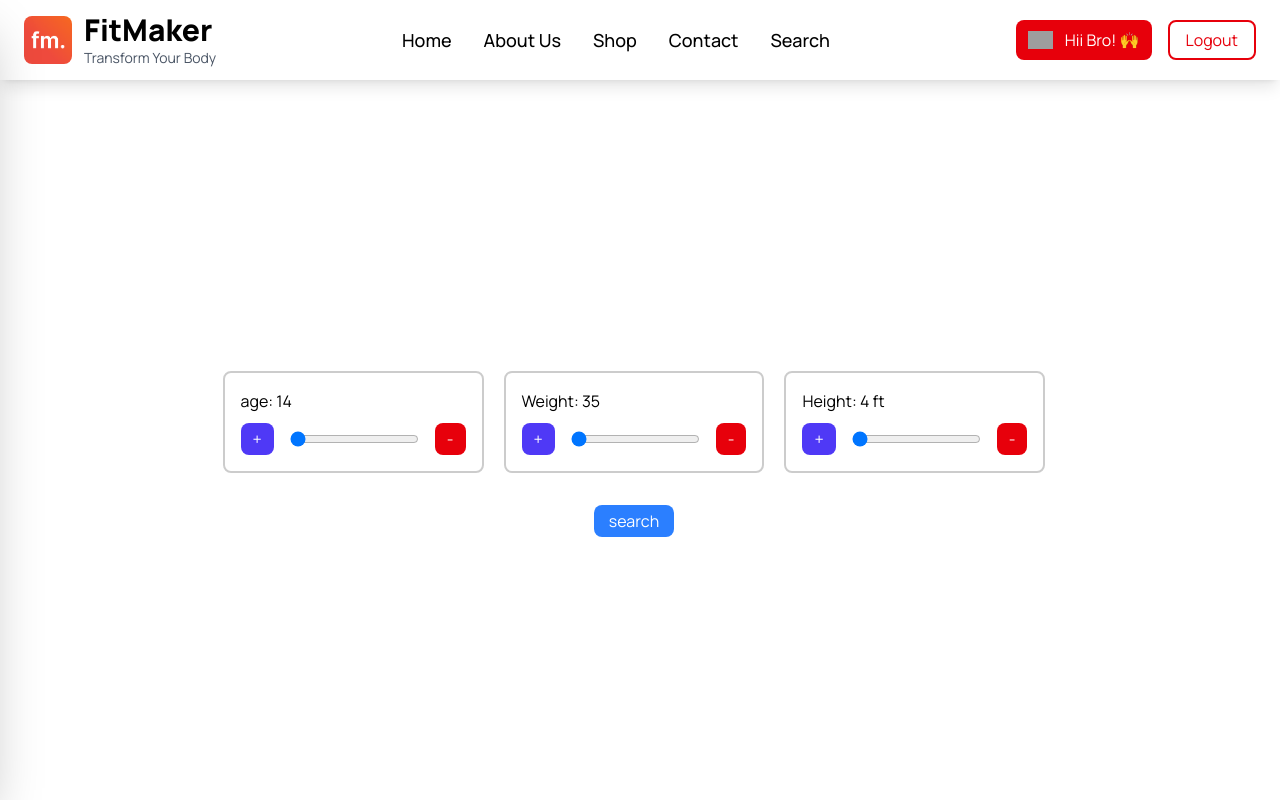
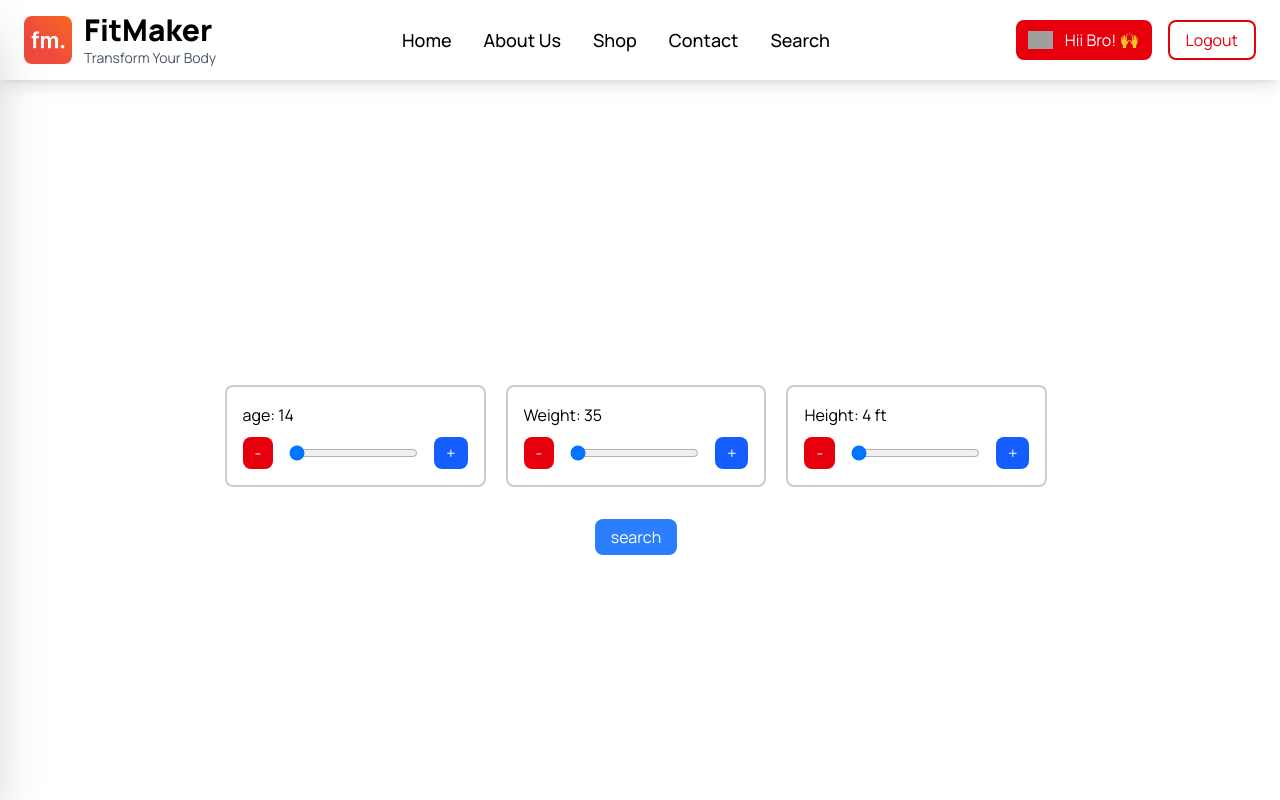
Before and after one commit to ambir513/FitMaker, a React (Vite) app: page /ai-diet-filter in a window 1280 px wide. Shown: the top 800 px of the page. Built offline with nearby package versions, Linux system fonts and the light colour scheme; no server answers; sample sign-in values are in the browser's storage; grey boxes are pictures that could not be loaded.

Commit message:
final modified

```diff
--- a/src/Pages/Dashboard/Account.jsx
+++ b/src/Pages/Dashboard/Account.jsx
@@ -41,13 +41,15 @@
                 </div>
             </div>
             {user?.diet?.Breakfast ? (
-    <div className="response-container sm:p-10 w-[600px] sm:m-10 p-5 m-5 md:p-20 md:m-20 rounded-lg bg-blue-50">
+    <div className="flex justify-center items-center w-full">
+        <div className="sm:p-10 w-[350px] sm:w-[900px] flex flex-col justify-center gap-[10px]  p-5 m-5 md:p-16 border-2 border-[#007bff] rounded-lg bg-gradient-to-r from-[#f8f9fa] to-[#e3f2fd]">
         <strong className='flex justify-center items-center text-lg mb-5'>Diet</strong>
         <p><strong>Breakfast:</strong> {user?.diet?.Breakfast}</p>
         <p><strong>Lunch:</strong> {user?.diet?.Lunch}</p>
         <p><strong>Snacks:</strong> {user?.diet?.Snacks}</p>
         <p><strong>Dinner:</strong> {user?.diet?.Dinner}</p>
         <p><strong>Hydration:</strong> {user?.diet?.Hydration}</p>
+    </div>
     </div>
 ) : null}
 
--- a/src/Pages/Filter/Aifilter.jsx
+++ b/src/Pages/Filter/Aifilter.jsx
@@ -12,6 +12,7 @@
   const [data, setData] = useState(null);
   const [display, setDisplay] = useState(true);
   const token = localStorage.getItem("token");
+
 
   function handleAgeIncre() {
     if (age === 60) return;
@@ -47,6 +48,7 @@
   };
   async function handlefilter(e) {
     e.preventDefault();
+    setIsChange((prev) => !prev);
     const requestData = {
       contents: [
         {
@@ -58,7 +60,6 @@
         },
       ],
     };
-    setIsChange((prev) => !prev);
     try {
       const response = await axios.post(
         `https://generativelanguage.googleapis.com/v1beta/models/gemini-2.0-flash:generateContent?key=AIzaSyAX3p7hWr8_xKCYopBN7WpsXjqrKN1Zs7s`,
@@ -80,14 +81,14 @@
     }
   }
   return (
-    <div className="mt-20 w-full h-fit flex flex-wrap justify-center items-center">
+    <div className="mt-24 ml-2 w-full h-fit flex flex-wrap justify-center items-center">
       <Toaster position="top-right" style={{ marginTop: "60px" }} />
       <div
         className={`${
           display ? "h-screen" : "h-hit"
-        } flex md:p-20 sm:p-10 gap-10 p-1 w-fit justify-center items-center`}
+        } flex md:p-20 sm:p-10 gap-10 w-fit justify-center items-center`}
       >
-        <div className="flex flex-col gap-3">
+        <div className="flex flex-col gap-3 pr-3">
           <form onSubmit={handlefilter} className="pr-5 pl-2">
             <div className=" flex flex-col justify-center items-center">
               <div className="md:flex-row flex sm:flex-col lg:flex-row flex-col md:gap-5 gap-5  justify-center w-full">
@@ -95,10 +96,10 @@
                   <label>age: {age}</label>
                   <div className="flex gap-4">
                     <div
-                      className="py-1 px-3 bg-indigo-600 cursor-pointer text-white rounded-lg"
-                      onClick={handleAgeIncre}
+                      className="py-1 px-3 bg-red-600 cursor-pointer text-white rounded-lg"
+                      onClick={handleAgeIndecre}
                     >
-                      +
+                      -
                     </div>
                     <input
                       type="range"
@@ -109,10 +110,10 @@
                       onChange={(e) => setAge(Number(e.target.value))}
                     />
                     <div
-                      className="py-1 px-3 bg-red-600 cursor-pointer text-white rounded-lg"
-                      onClick={handleAgeIndecre}
+                      className="py-1 px-3 bg-blue-600 cursor-pointer text-white rounded-lg"
+                      onClick={handleAgeIncre}
                     >
-                      -
+                      +
                     </div>
                   </div>
                 </div>
@@ -120,10 +121,10 @@
                   <label>Weight: {weight}</label>
                   <div className="flex gap-4">
                     <div
-                      className="py-1 px-3 bg-indigo-600 cursor-pointer text-white rounded-lg"
-                      onClick={handleWeigthIncre}
+                      className="py-1 px-3 bg-red-600 cursor-pointer text-white rounded-lg"
+                      onClick={handleWeigthdecre}
                     >
-                      +
+                      -
                     </div>
                     <input
                       type="range"
@@ -134,10 +135,10 @@
                       onChange={(e) => setWeight(Number(e.target.value))}
                     />
                     <div
-                      className="py-1 px-3 bg-red-600 cursor-pointer text-white rounded-lg"
-                      onClick={handleWeigthdecre}
+                      className="py-1 px-3 bg-blue-600 cursor-pointer text-white rounded-lg"
+                      onClick={handleWeigthIncre}
                     >
-                      -
+                      +
                     </div>
                   </div>
                 </div>
@@ -145,10 +146,10 @@
                   <label>Height: {height} ft</label>
                   <div className="flex gap-4">
                     <div
-                      className="py-1 px-3 bg-indigo-600 cursor-pointer text-white rounded-lg"
-                      onClick={handleHeightIncre}
+                      className="py-1 px-3 bg-red-600 cursor-pointer text-white rounded-lg"
+                      onClick={handleHeightdecre }
                     >
-                      +
+                      -
                     </div>
                     <input
                       type="range"
@@ -160,19 +161,25 @@
                       onChange={(e) => setHeight(Number(e.target.value))}
                     />
                     <div
-                      className="py-1 px-3 bg-red-600 text-white rounded-lg cursor-pointer"
-                      onClick={handleHeightdecre}
+                      className="py-1 px-3 bg-blue-600 text-white rounded-lg cursor-pointer"
+                      onClick={handleHeightIncre}
                     >
-                      -
+                      +
                     </div>
                   </div>
                 </div>
               </div>
               <button
                 type="submit"
-                className="bg-blue-500 w-20 py-1 px-3 mt-8  text-white rounded-lg"
+                className="bg-blue-500 w-fit py-1.5 px-4 gap-1 mt-8 cursor-pointer flex justify-center items-center   text-white rounded-lg"
               >
-                search
+               <p>search</p> {isChange ? (<div role="status" className="inline ml-2">
+                            <svg aria-hidden="true" class="inline w-5 h-5 text-gray-200 animate-spin dark:text-blue-500 fill-indigo-500 dark:fill-gray-300" viewBox="0 0 100 101" fill="none" xmlns="http://www.w3.org/2000/svg">
+                                <path d="M100 50.5908C100 78.2051 77.6142 100.591 50 100.591C22.3858 100.591 0 78.2051 0 50.5908C0 22.9766 22.3858 0.59082 50 0.59082C77.6142 0.59082 100 22.9766 100 50.5908ZM9.08144 50.5908C9.08144 73.1895 27.4013 91.5094 50 91.5094C72.5987 91.5094 90.9186 73.1895 90.9186 50.5908C90.9186 27.9921 72.5987 9.67226 50 9.67226C27.4013 9.67226 9.08144 27.9921 9.08144 50.5908Z" fill="currentColor" />
+                                <path d="M93.9676 39.0409C96.393 38.4038 97.8624 35.9116 97.0079 33.5539C95.2932 28.8227 92.871 24.3692 89.8167 20.348C85.8452 15.1192 80.8826 10.7238 75.2124 7.41289C69.5422 4.10194 63.2754 1.94025 56.7698 1.05124C51.7666 0.367541 46.6976 0.446843 41.7345 1.27873C39.2613 1.69328 37.813 4.19778 38.4501 6.62326C39.0873 9.04874 41.5694 10.4717 44.0505 10.1071C47.8511 9.54855 51.7191 9.52689 55.5402 10.0491C60.8642 10.7766 65.9928 12.5457 70.6331 15.2552C75.2735 17.9648 79.3347 21.5619 82.5849 25.841C84.9175 28.9121 86.7997 32.2913 88.1811 35.8758C89.083 38.2158 91.5421 39.6781 93.9676 39.0409Z" fill="currentFill" />
+                            </svg>
+                            <span class="sr-only">Loading...</span>
+                        </div>) : null}
               </button>
             </div>
           </form>
@@ -183,7 +190,7 @@
               </div>
             ) : (
               data && (
-                <div className="response-container">
+                <div className="response-container2">
                   <ReactMarkdown>{data}</ReactMarkdown>
                 </div>
               )
--- a/src/Pages/Filter/Filter.jsx
+++ b/src/Pages/Filter/Filter.jsx
@@ -187,21 +187,27 @@
               </div>
             </div>
             <button
-              type="submit"
-              className="bg-blue-500 w-20 py-1 px-3 mt-8  text-white rounded-lg"
-            >
-              search
-            </button>
+                type="submit"
+                className="bg-blue-500 w-fit py-1.5 px-4 gap-1 mt-8 cursor-pointer flex justify-center items-center   text-white rounded-lg"
+              >
+               <p>search</p> {isChange ? (<div role="status" className="inline ml-2">
+                            <svg aria-hidden="true" class="inline w-5 h-5 text-gray-200 animate-spin dark:text-blue-500 fill-indigo-500 dark:fill-gray-300" viewBox="0 0 100 101" fill="none" xmlns="http://www.w3.org/2000/svg">
+                                <path d="M100 50.5908C100 78.2051 77.6142 100.591 50 100.591C22.3858 100.591 0 78.2051 0 50.5908C0 22.9766 22.3858 0.59082 50 0.59082C77.6142 0.59082 100 22.9766 100 50.5908ZM9.08144 50.5908C9.08144 73.1895 27.4013 91.5094 50 91.5094C72.5987 91.5094 90.9186 73.1895 90.9186 50.5908C90.9186 27.9921 72.5987 9.67226 50 9.67226C27.4013 9.67226 9.08144 27.9921 9.08144 50.5908Z" fill="currentColor" />
+                                <path d="M93.9676 39.0409C96.393 38.4038 97.8624 35.9116 97.0079 33.5539C95.2932 28.8227 92.871 24.3692 89.8167 20.348C85.8452 15.1192 80.8826 10.7238 75.2124 7.41289C69.5422 4.10194 63.2754 1.94025 56.7698 1.05124C51.7666 0.367541 46.6976 0.446843 41.7345 1.27873C39.2613 1.69328 37.813 4.19778 38.4501 6.62326C39.0873 9.04874 41.5694 10.4717 44.0505 10.1071C47.8511 9.54855 51.7191 9.52689 55.5402 10.0491C60.8642 10.7766 65.9928 12.5457 70.6331 15.2552C75.2735 17.9648 79.3347 21.5619 82.5849 25.841C84.9175 28.9121 86.7997 32.2913 88.1811 35.8758C89.083 38.2158 91.5421 39.6781 93.9676 39.0409Z" fill="currentFill" />
+                            </svg>
+                            <span class="sr-only">Loading...</span>
+                        </div>) : null}
+              </button>
           </div>
         </form>
-        <div className="w-fit h-fit mb-6  flex flex-col justify-center items-center ">
+        <div className="w-fit h-fit mb-6 flex flex-col justify-center items-center ">
           {isChange ? (
             <div class="relative flex w-full animate-pulse gap-2 ">
               <div class="md:h-[380px] sm:h-[200px] h-[300px] lg:w-[800px] md:w-[700px] sm:w-[500px] w-[300px] rounded-lg bg-slate-400"></div>
             </div>
           ) : (
             data && (
-              <div className="response-container sm:p-10 sm:m-10 p-5 m-5 md:p-20 md:m-20  rounded-lg bg-blue-50">
+              <div className="response-container sm:p-10 sm:m-10 p-5 m-1 md:p-20 md:m-20  rounded-lg bg-blue-50">
                 <strong className="flex justify-center items-center text-lg mb-5">
                   {data.message}
                 </strong>
@@ -222,7 +228,7 @@
                 </p>
                 <div className="flex justify-center items-center mt-10">
                   <button
-                    className="flex justify-center items-center gap-3 pb-2 px-3 rounded-lg  bg-red-500 text-white"
+                    className="flex justify-center cursor-pointer items-center gap-3 pb-2 px-3 rounded-lg  bg-red-500 text-white"
                     onClick={handleSave}
                   >
                     {" "}
```
Also changed, not shown: src/Pages/Filter/App.css (+48 -1 lines), 1 other file (tests, documents, lock files or other folders).
